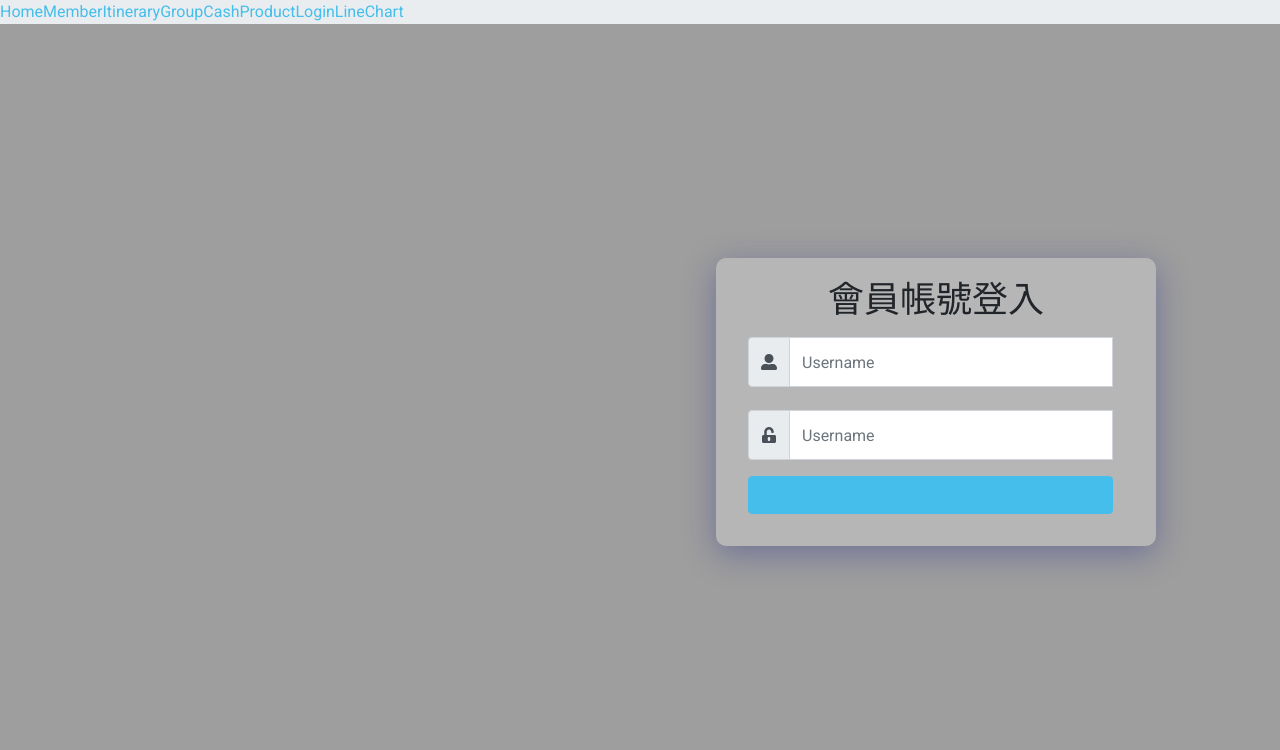
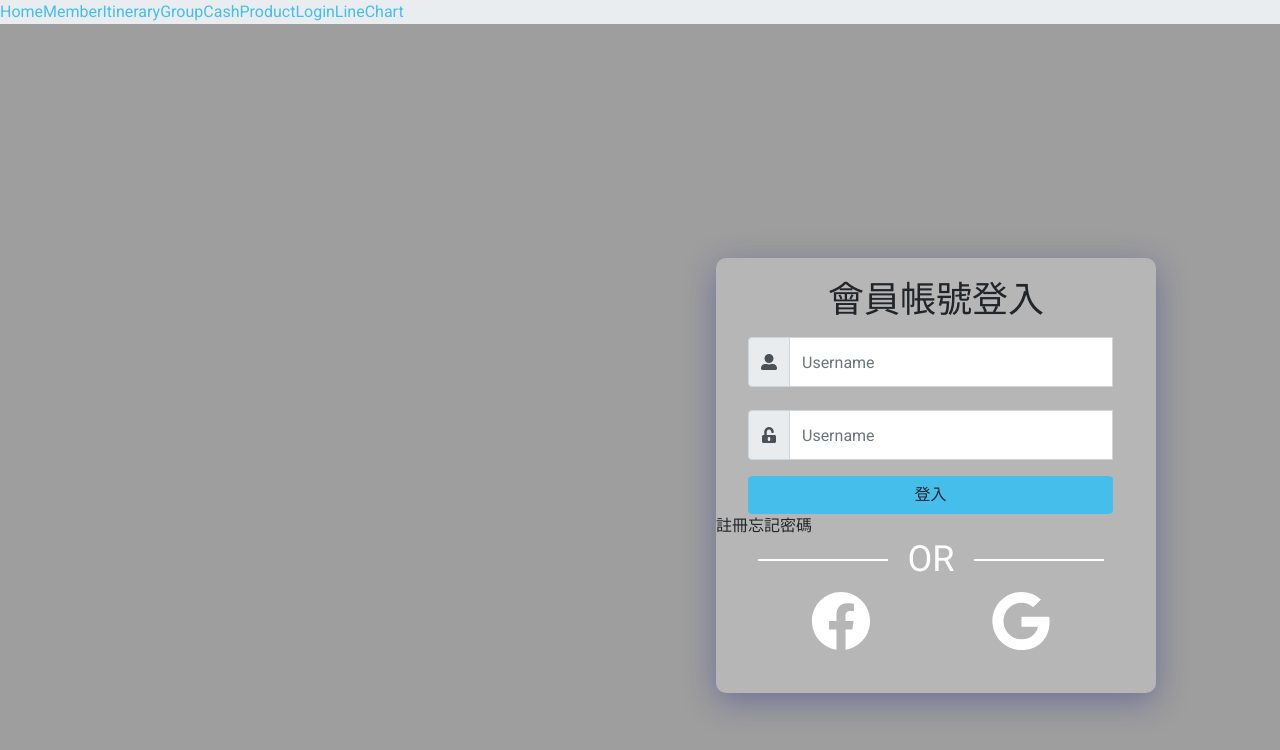
Before and after one commit to wenchiyeh/TripPlanner-Public, a React (Create React App) app: page /login in a window 1280 px wide. Shown: the top 750 px of the page. Built offline with nearby package versions, Linux system fonts and the light colour scheme.

Commit message:
登入icon

```diff
--- a/src/pages/Login.js
+++ b/src/pages/Login.js
@@ -1,6 +1,6 @@
 //登入
 import React, { useState } from 'react'
-import { FaUserAlt, FaUnlockAlt } from 'react-icons/fa'
+import { FaUserAlt, FaUnlockAlt, FaFacebook, FaGoogle } from 'react-icons/fa'
 import { Form, Button, Col, InputGroup } from 'react-bootstrap'
 import '.././style/login.scss'
 function Login(props) {
@@ -64,6 +64,23 @@ function Login(props) {
             <Button type="submit" className="login-btn">
               登入
             </Button>
+            <div className="">
+              <span>註冊</span>
+              <span>忘記密碼</span>
+            </div>
+            <div className="d-flex login-line-center">
+              <span className="login-line"></span>
+              <h1>OR</h1>
+              <span className="login-line"></span>
+            </div>
+            <div className="login-icon-fa d-flex">
+              <span>
+                <FaFacebook />
+              </span>
+              <span>
+                <FaGoogle />
+              </span>
+            </div>
           </Form>
         </div>
       </body>
--- a/src/style/login.scss
+++ b/src/style/login.scss
@@ -39,7 +39,33 @@
 }
 
 .login-btn{
-    color: #46BEEB;
+    background: #46BEEB;
     width: 364.98px;
     margin-left: 32px;
 }
+.login-line-center{
+    margin-right: 10px;
+    align-items: center;
+    justify-content: center;
+    h1{
+        color: #ffffff;
+        margin: 0 20px;
+    }
+}
+.login-line{
+    color: #ffffff;
+    border: 1px solid #ffffff;
+    width: 130px;
+    height: 1px;
+}
+.login-icon-fa{
+    margin-right: 10px;
+    align-items: center;
+    justify-content: center;
+    svg{
+        color: #ffffff;
+        margin: 10px 60px;
+        width: 60px;
+        height: 60px;
+    }
+}
```
